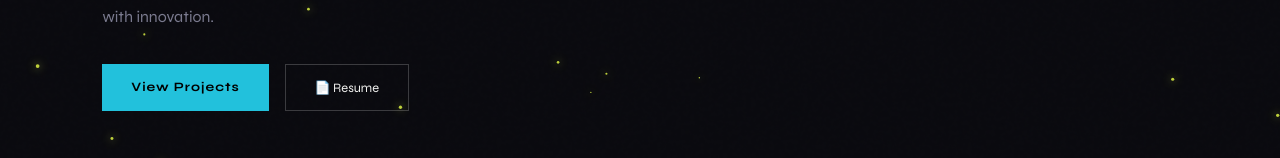
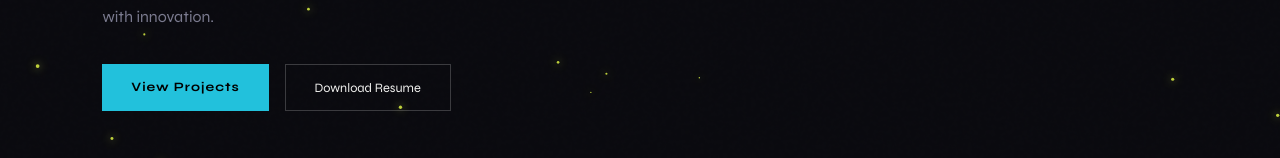
Before and after one commit to MrInnovative7/mrportfolio, a React (Create React App) app: page / in a window 1280 px wide. Shown: the part 470-628 px from the top of the page. Built offline with nearby package versions, Linux system fonts and the light colour scheme.

Commit message:
update resume button in hero section

```diff
--- a/src/components/Hero.js
+++ b/src/components/Hero.js
@@ -28,9 +28,13 @@ function Hero() {
               View Projects
             </a>
 
-            {/* 🔥 RESUME BUTTON (UPDATED) */}
-            <a href="/resume.pdf" download className="btn-secondary">
-              📄 Resume
+            {/* ✅ FINAL RESUME BUTTON */}
+            <a
+              href="/resume.pdf"
+              download="Abhinav_Resume.pdf"
+              className="btn-secondary"
+            >
+              Download Resume
             </a>
 
           </div>
```
